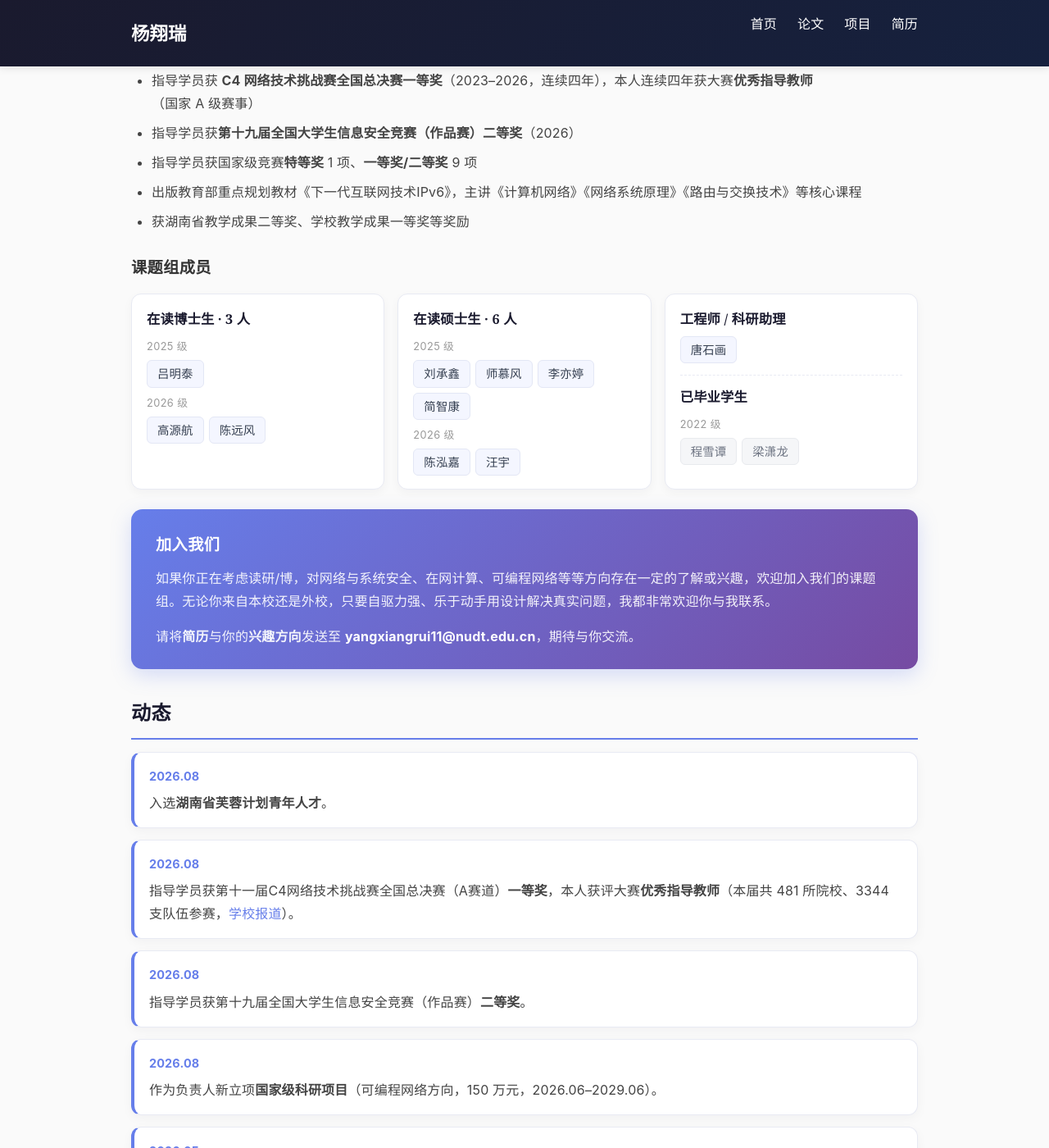
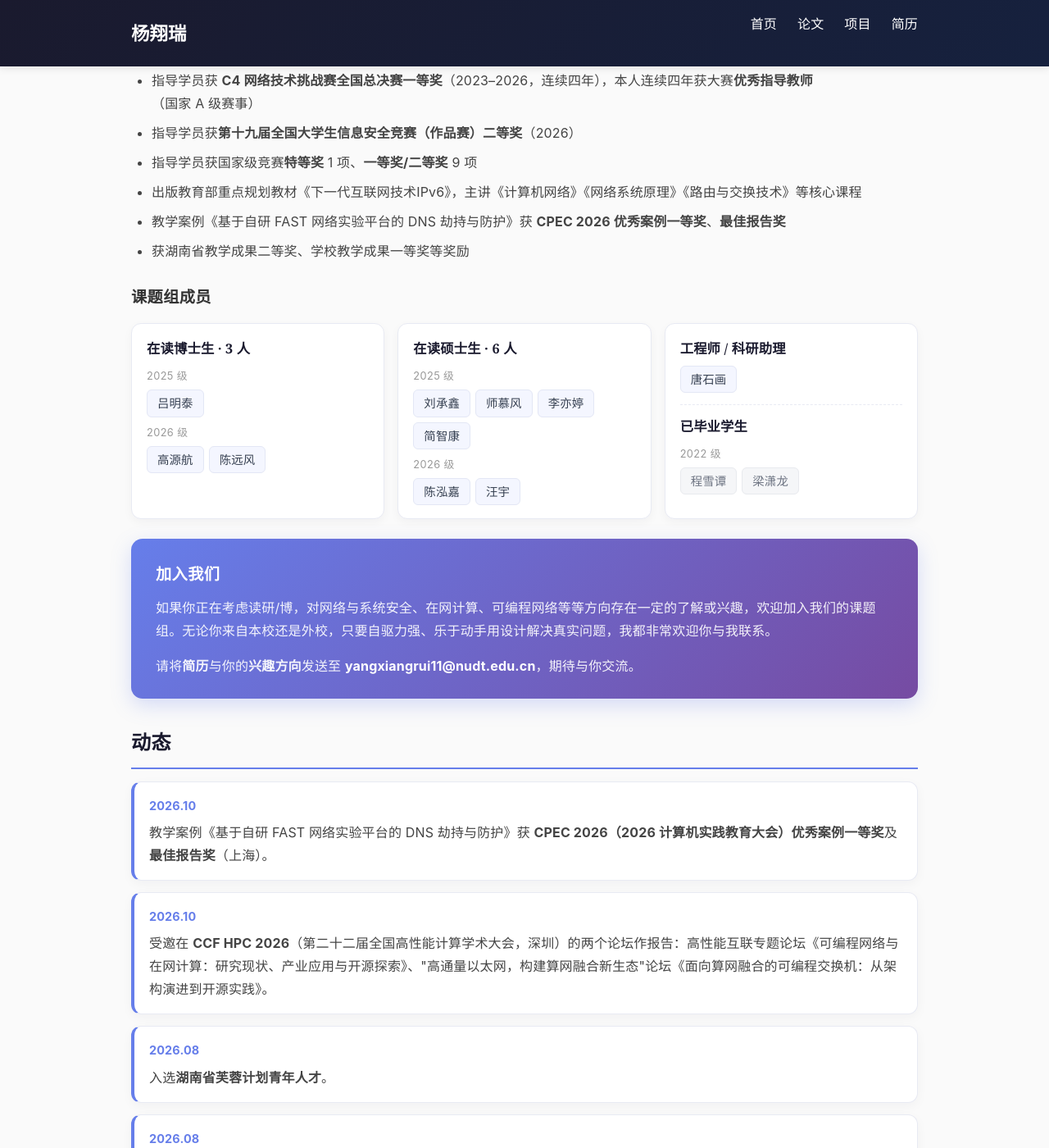
Before and after one commit to Winters123/Winters123.github.io, a Jekyll site: the page built from _pages/about.md, in a window 1280 px wide and 1400 px high, scrolled down 1286 px. Shown: the whole window at 82% size. Built offline with Jekyll 4.4.1, drawn with Linux system fonts in a browser that asks for light colours.

Commit message:
Add CPEC 2026 case award and CCF HPC 2026 forum talks to about and CV pages

```diff
--- a/_pages/about.md
+++ b/_pages/about.md
@@ -52,6 +52,7 @@ hide_title: true
 - 指导学员获**第十九届全国大学生信息安全竞赛（作品赛）二等奖**（2026）
 - 指导学员获国家级竞赛**特等奖** 1 项、**一等奖/二等奖** 9 项
 - 出版教育部重点规划教材《下一代互联网技术IPv6》，主讲《计算机网络》《网络系统原理》《路由与交换技术》等核心课程
+- 教学案例《基于自研 FAST 网络实验平台的 DNS 劫持与防护》获 **CPEC 2026 优秀案例一等奖**、**最佳报告奖**
 - 获湖南省教学成果二等奖、学校教学成果一等奖等奖励
 
 ### 课题组成员
@@ -87,6 +88,16 @@ hide_title: true
 </div>
 
 ## 动态
+
+<div class="news-item">
+    <div class="news-date">2026.10</div>
+    <p>教学案例《基于自研 FAST 网络实验平台的 DNS 劫持与防护》获 <strong>CPEC 2026（2026 计算机实践教育大会）优秀案例一等奖</strong>及<strong>最佳报告奖</strong>（上海）。</p>
+</div>
+
+<div class="news-item">
+    <div class="news-date">2026.10</div>
+    <p>受邀在 <strong>CCF HPC 2026</strong>（第二十二届全国高性能计算学术大会，深圳）的两个论坛作报告：高性能互联专题论坛《可编程网络与在网计算：研究现状、产业应用与开源探索》、"高通量以太网，构建算网融合新生态"论坛《面向算网融合的可编程交换机：从架构演进到开源实践》。</p>
+</div>
 
 <div class="news-item">
     <div class="news-date">2026.08</div>
```
Also changed, not shown: _pages/cv.md (+2 -0 lines).
